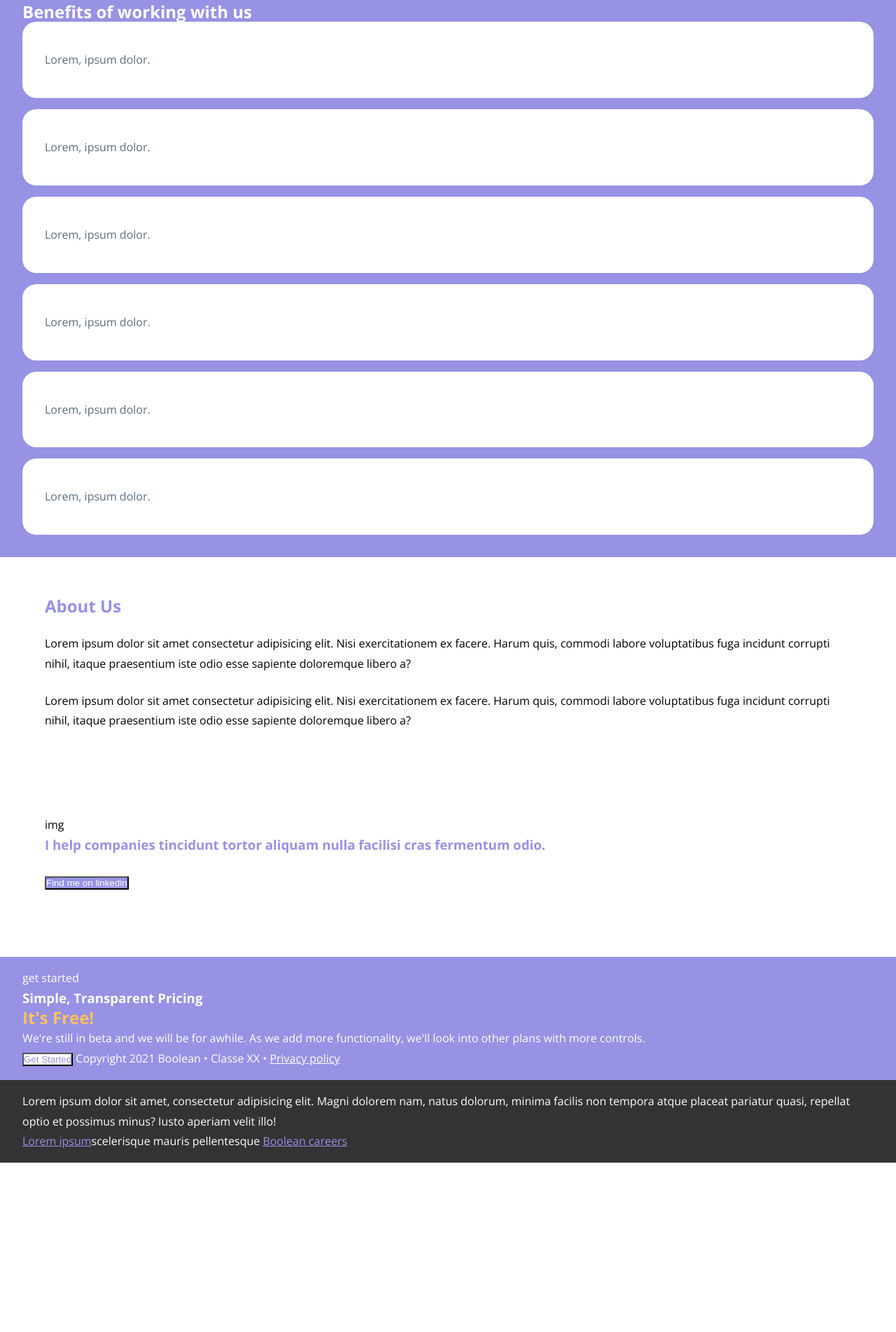
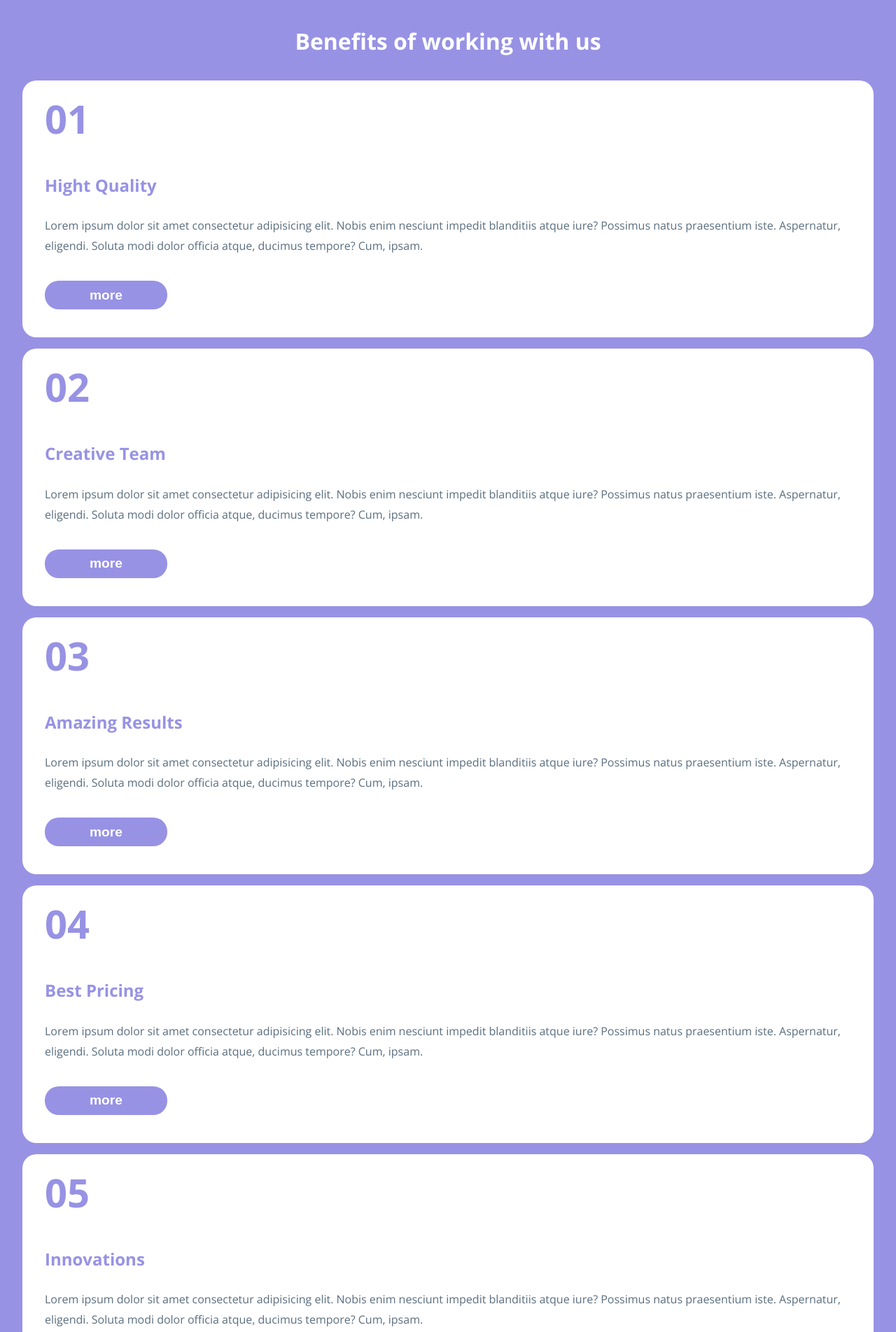
Before and after one commit to sebastianocalella/htmlcss-responsive-layout, a plain HTML site: page index.html in a window 1280 px wide. Shown: the part 8200-10103 px from the top of the page at 70% size. Before the commit the page ends 9861 px from the top, so only its background shows below. Drawn offline with nearby package versions, Linux system fonts and the light colour scheme.

Commit message:
Benefits section mobile structure

```diff
--- a/index.html
+++ b/index.html
@@ -84,7 +84,7 @@
             <h2 class="violet">We are committed expert partners</h2>
             <p>We place huge value on strong relationship and have seen the benefit they bring to our business. Customer feedback is vital in helping us to get it right.</p>
             <div class="flex cards">
-                <div class="card bg-violet white">
+                <div class="card bg-violet white"> <!--testimonial 1-->
                     <div class="image-container testimonial-1"></div>
                     <div class="content">
                         <p>
@@ -95,7 +95,7 @@
                         <h3 class="white uppercase">nat reynolds</h3>
                     </div>
                 </div>
-                <div class="card bg-violet white">
+                <div class="card bg-violet white"> <!--testimonial 2-->
                     <div class="image-container testimonial-2"></div>
                     <div class="content">
                         <p>
@@ -106,7 +106,7 @@
                         <h3 class="white uppercase">celia almeda</h3>
                     </div>
                 </div>
-                <div class="card bg-violet white">
+                <div class="card bg-violet white"> <!--testimonial 3-->
                     <div class="image-container testimonial-3"></div>
                     <div class="content">
                         <p>
@@ -123,12 +123,42 @@
         <section id="benefits" class="container white bg-violet">
             <h2>Benefits of working with us</h2>
             <div class="flex cards">
-                <div class="card bg-white gray">Lorem, ipsum dolor.</div>
-                <div class="card bg-white gray">Lorem, ipsum dolor.</div>
-                <div class="card bg-white gray">Lorem, ipsum dolor.</div>
-                <div class="card bg-white gray">Lorem, ipsum dolor.</div>
-                <div class="card bg-white gray">Lorem, ipsum dolor.</div>
-                <div class="card bg-white gray">Lorem, ipsum dolor.</div>
+                <div class="card bg-white gray"> <!--card 1-->
+                    <h3 class="violet">01</h3>
+                    <h4 class="violet">Hight Quality</h4>
+                    <p class="gray">Lorem ipsum dolor sit amet consectetur adipisicing elit. Nobis enim nesciunt impedit blanditiis atque iure? Possimus natus praesentium iste. Aspernatur, eligendi. Soluta modi dolor officia atque, ducimus tempore? Cum, ipsam.</p>
+                    <button class="white bg-violet">more</button>
+                </div>
+                <div class="card bg-white gray"> <!--card 2-->
+                    <h3 class="violet">02</h3>
+                    <h4 class="violet">Creative Team</h4>
+                    <p class="gray">Lorem ipsum dolor sit amet consectetur adipisicing elit. Nobis enim nesciunt impedit blanditiis atque iure? Possimus natus praesentium iste. Aspernatur, eligendi. Soluta modi dolor officia atque, ducimus tempore? Cum, ipsam.</p>
+                    <button class="white bg-violet">more</button>
+                </div>
+                <div class="card bg-white gray"> <!--card 3-->
+                    <h3 class="violet">03</h3>
+                    <h4 class="violet">Amazing Results</h4>
+                    <p class="gray">Lorem ipsum dolor sit amet consectetur adipisicing elit. Nobis enim nesciunt impedit blanditiis atque iure? Possimus natus praesentium iste. Aspernatur, eligendi. Soluta modi dolor officia atque, ducimus tempore? Cum, ipsam.</p>
+                    <button class="white bg-violet">more</button>
+                </div>
+                <div class="card bg-white gray"> <!--card 4-->
+                    <h3 class="violet">04</h3>
+                    <h4 class="violet">Best Pricing</h4>
+                    <p class="gray">Lorem ipsum dolor sit amet consectetur adipisicing elit. Nobis enim nesciunt impedit blanditiis atque iure? Possimus natus praesentium iste. Aspernatur, eligendi. Soluta modi dolor officia atque, ducimus tempore? Cum, ipsam.</p>
+                    <button class="white bg-violet">more</button>
+                </div>
+                <div class="card bg-white gray"> <!--card 5-->
+                    <h3 class="violet">05</h3>
+                    <h4 class="violet">Innovations</h4>
+                    <p class="gray">Lorem ipsum dolor sit amet consectetur adipisicing elit. Nobis enim nesciunt impedit blanditiis atque iure? Possimus natus praesentium iste. Aspernatur, eligendi. Soluta modi dolor officia atque, ducimus tempore? Cum, ipsam.</p>
+                    <button class="white bg-violet">more</button>
+                </div>
+                <div class="card bg-white gray"> <!--card 6-->
+                    <h3 class="violet">06</h3>
+                    <h4 class="violet">24/7 Support</h4>
+                    <p class="gray">Lorem ipsum dolor sit amet consectetur adipisicing elit. Nobis enim nesciunt impedit blanditiis atque iure? Possimus natus praesentium iste. Aspernatur, eligendi. Soluta modi dolor officia atque, ducimus tempore? Cum, ipsam.</p>
+                    <button class="white bg-violet">more</button>
+                </div>
             </div>
         </section>
 
--- a/style.css
+++ b/style.css
@@ -218,3 +218,34 @@ header nav{
 #testimonials h3 {
     font-size: 1.5rem;
 }
+
+/*benefits*/
+
+#benefits .card>*{
+    margin-bottom: 1.2em;
+}
+
+#benefits h2:first-child{
+    margin: 2rem 0;
+    font-size: 2rem;
+    line-height: 3rem;
+    text-align: center;
+}
+
+#benefits .card h3{
+    font-size: 3.5rem;
+}
+
+#benefits .card h4{
+    font-size: 1.5rem;
+}
+
+#benefits .card button{
+    border: none;
+    padding: .6rem 4rem;
+    border-radius: 20px;
+    font-weight: bold;
+    font-size: 1.2rem;
+    margin-bottom: 0;
+    margin-top: 1rem;
+}
```
